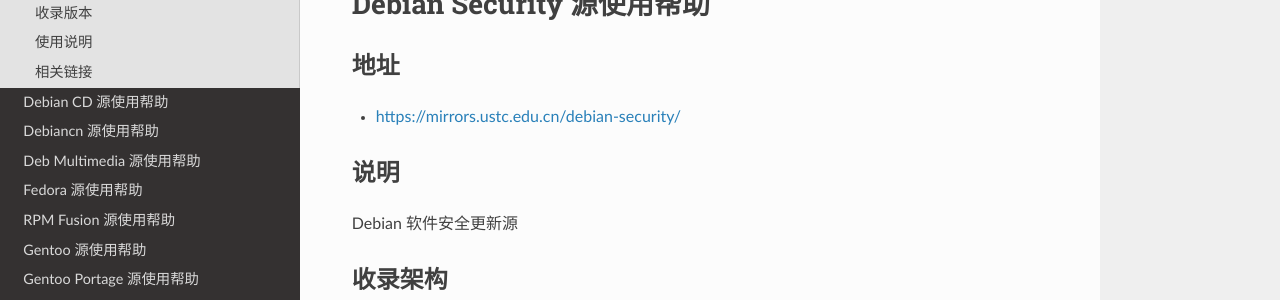
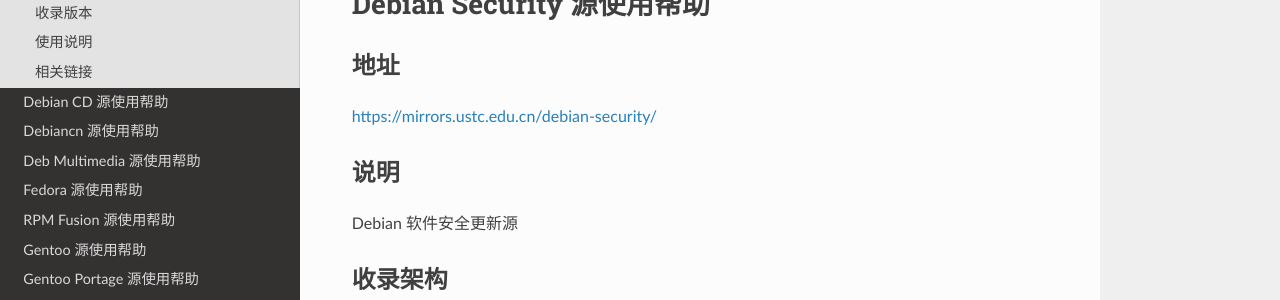
Before and after one commit to ustclug/mirrorhelp, a Sphinx documentation site: the page built from source/debian-security.rst, in a window 1280 px wide. Shown: the part 122-422 px from the top of the page. Built offline with Sphinx 7.4.7 and the Read the Docs theme 2.0.0, drawn with Linux system fonts in a browser that asks for light colours; pages that are not in the unit, such as notebooks, are missing from menus.

```diff
--- a/source/debian-security.rst
+++ b/source/debian-security.rst
@@ -5,7 +5,7 @@ Debian Security 源使用帮助
 地址
 ====
 
-* https://mirrors.ustc.edu.cn/debian-security/
+https://mirrors.ustc.edu.cn/debian-security/
 
 说明
 ====
--- a/source/debian.rst
+++ b/source/debian.rst
@@ -5,7 +5,7 @@ Debian 源使用帮助
 地址
 ====
 
-* https://mirrors.ustc.edu.cn/debian/
+https://mirrors.ustc.edu.cn/debian/
 
 说明
 ====
```
